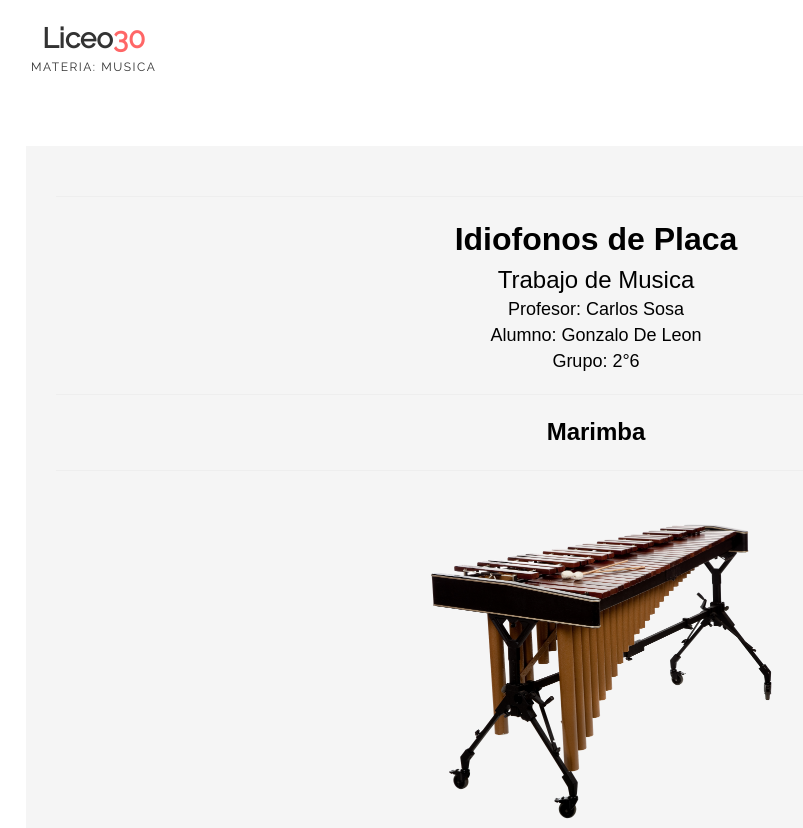
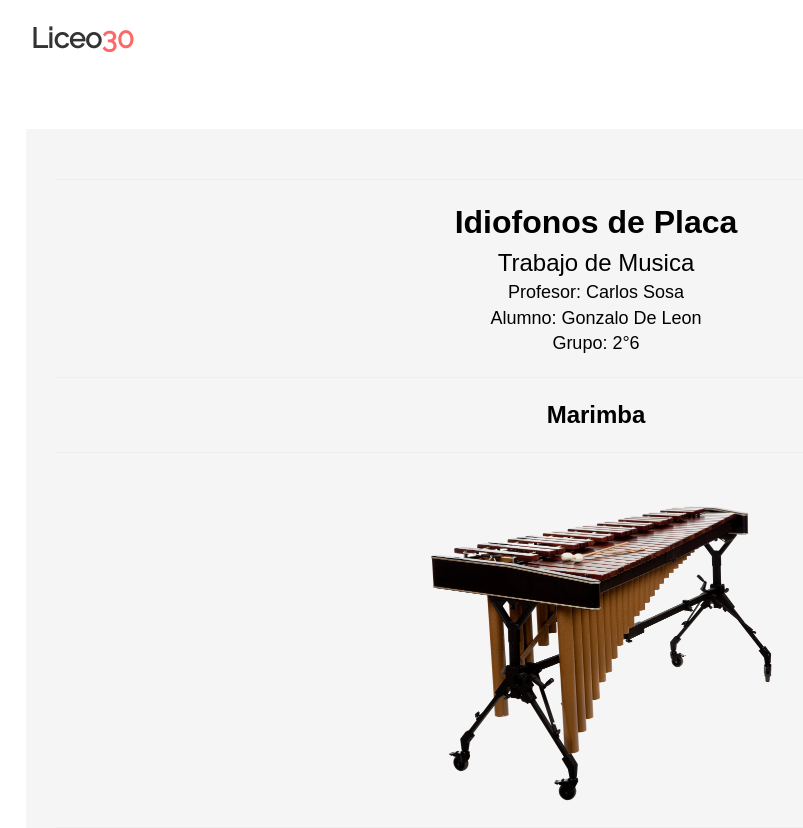
Before and after one commit to liceo30/musica, a plain HTML site: page index.html in a window 1280 px wide. Shown: the top 828 px of the page, without its empty margins (44-847 px from the left). Drawn offline with nearby package versions, Linux system fonts and the light colour scheme.

Commit message:
Update index.html

```diff
--- a/index.html
+++ b/index.html
@@ -73,7 +73,7 @@
                 <!-- Text based logo -->
 <center>
                 <a href="index.html">
-                  <p>Liceo<strong>30</strong> <span>Materia: Musica</span></p>
+                  <p>Liceo<strong>30</strong> <span></span></p>
                 </a>
  <center>
                 <!-- img based logo -->
```
